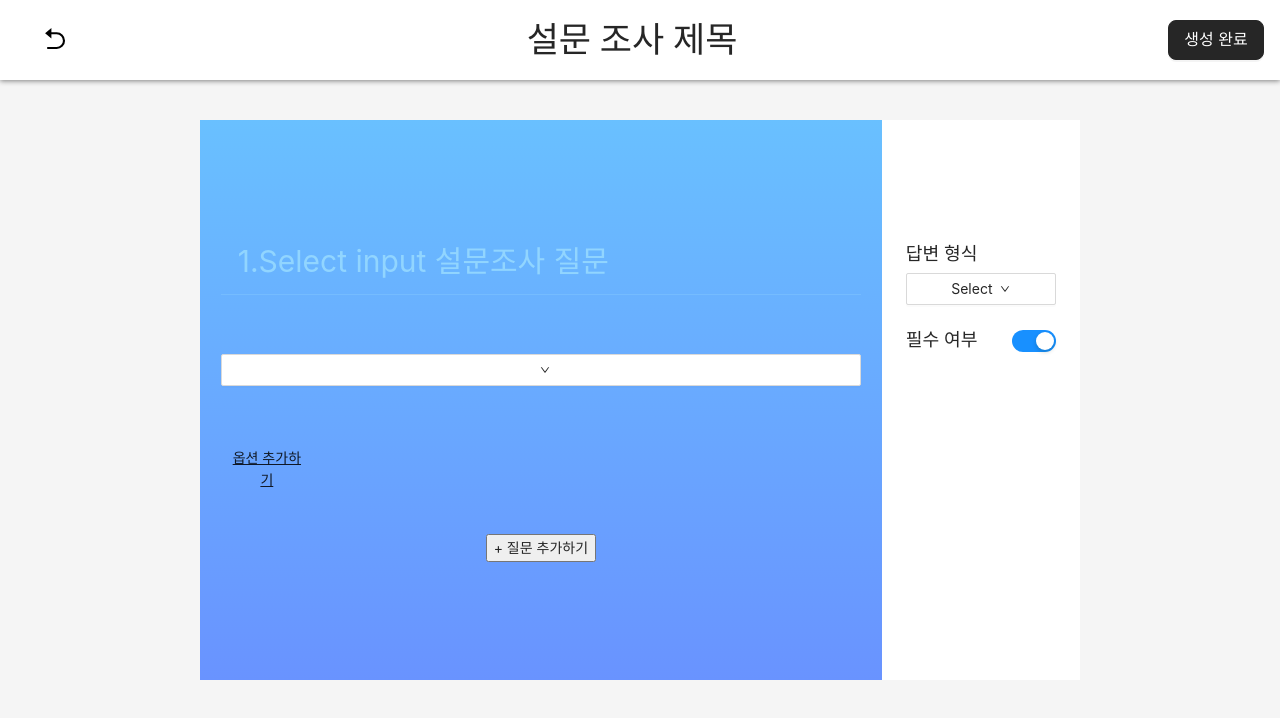
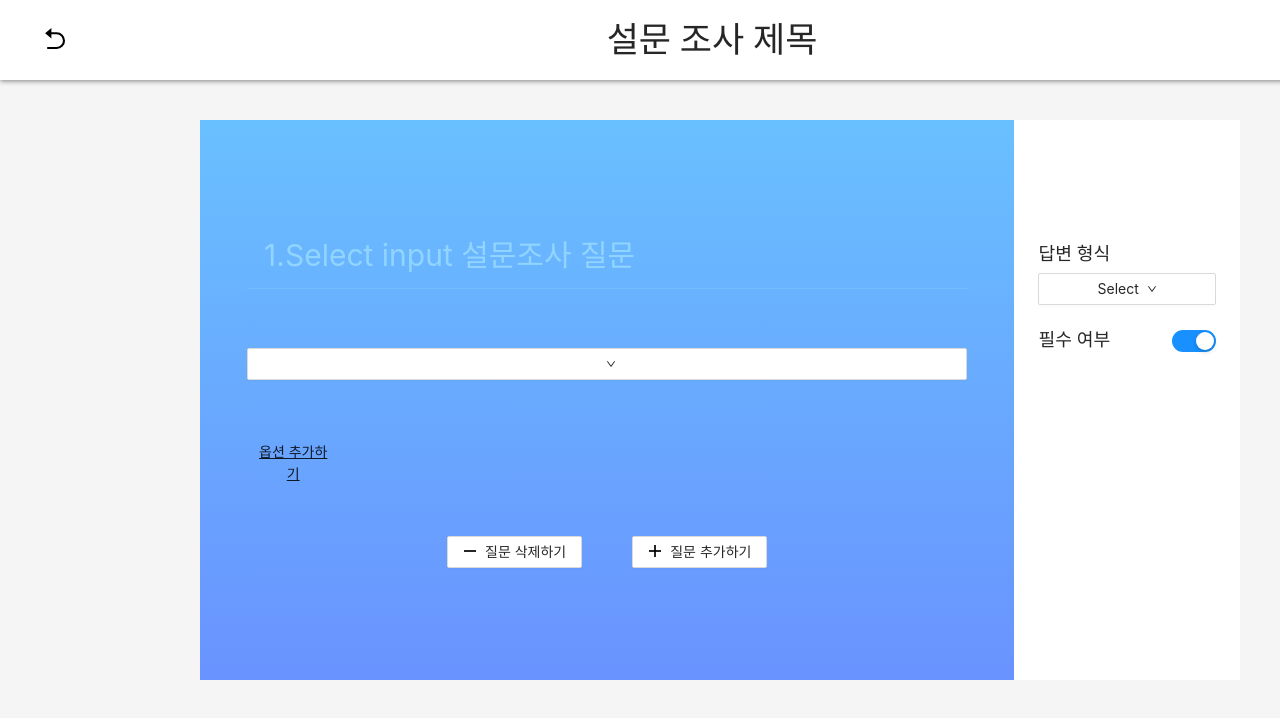
Before and after one commit to 304HO/advanced-project-7-6, a React (Create React App) app: page /CreateSurveySelectInput in a window 1280 px wide. Shown: the top 718 px of the page. Built offline with nearby package versions, Linux system fonts and the light colour scheme; a web font is replaced by a local one.

Commit message:
update css

```diff
--- a/src/components/ContentBackground.tsx
+++ b/src/components/ContentBackground.tsx
@@ -7,12 +7,15 @@ type BackgroundPropsType = {
 };
 
 const StyledBackground = styled.div`
+  /* border: 3px solid gold; */
   background-color: #f5f5f5;
   height: 100%;
   width: 100%;
   padding: 120px 200px;
 `;
 const StyledContent = styled.div`
+  /* border: 3px solid green; */
+  min-width: 1040px;
   display: flex;
   flex-direction: row;
   width: 100%;
--- a/src/components/Header.tsx
+++ b/src/components/Header.tsx
@@ -5,7 +5,38 @@ import { useNavigate } from "react-router-dom";
 import { RiArrowGoBackFill } from "react-icons/ri";
 import { Button } from "antd";
 
+type HeaderProps = {
+  visibility?: string;
+  surveyData?: any;
+};
+
+function Header({ surveyData }: HeaderProps) {
+  const navigate = useNavigate();
+  const onClickBackButtonHandler = () => {
+    navigate(-1);
+  };
+  const visibility = surveyData !== undefined ? "none" : "hidden";
+  const onClickSubmitHandler = (surveyData: any) => {
+    localStorage.setItem("surveyData", JSON.stringify(surveyData));
+    navigate("/");
+  };
+  return (
+    <StyledHeader>
+      <StyledBackButton onClick={onClickBackButtonHandler}>
+        <RiArrowGoBackFill size={"1.8em"}></RiArrowGoBackFill>
+      </StyledBackButton>
+      <StyledText>{`설문 조사 제목`}</StyledText>
+      <StyledAntdButton onClick={() => onClickSubmitHandler(surveyData)} visibility={visibility} type="primary" size={"large"}>
+        생성 완료
+      </StyledAntdButton>
+    </StyledHeader>
+  );
+}
+
+export default Header;
+
 const StyledHeader = styled.header`
+  min-width: 1440px;
   position: fixed;
   height: 80px;
   top: 0;
@@ -53,33 +84,3 @@ const StyledBackButton = styled.button`
   margin: 0 1em;
   width: 6em;
 `;
-
-type HeaderProps = {
-  visibility?: string;
-  surveyData?: any;
-};
-
-function Header({ surveyData }: HeaderProps) {
-  const navigate = useNavigate();
-  const onClickBackButtonHandler = () => {
-    navigate(-1);
-  };
-  const visibility = surveyData !== undefined ? "none" : "hidden";
-  const onClickSubmitHandler = (surveyData: any) => {
-    localStorage.setItem("surveyData", JSON.stringify(surveyData));
-    navigate("/");
-  };
-  return (
-    <StyledHeader>
-      <StyledBackButton onClick={onClickBackButtonHandler}>
-        <RiArrowGoBackFill size={"1.8em"}></RiArrowGoBackFill>
-      </StyledBackButton>
-      <StyledText>{`설문 조사 제목`}</StyledText>
-      <StyledAntdButton onClick={() => onClickSubmitHandler(surveyData)} visibility={visibility} type="primary" size={"large"}>
-        생성 완료
-      </StyledAntdButton>
-    </StyledHeader>
-  );
-}
-
-export default Header;
--- /dev/null
+++ b/src/components/MinusButton.js
@@ -0,0 +1,13 @@
+import React from "react";
+import "antd/dist/antd.css";
+import { Button } from "antd";
+import { MinusOutlined } from "@ant-design/icons";
+
+const MinusButton = () => (
+  <Button>
+    <MinusOutlined />
+    질문 삭제하기
+  </Button>
+);
+
+export default MinusButton;
--- /dev/null
+++ b/src/components/PlusButton.js
@@ -0,0 +1,13 @@
+import React from "react";
+import "antd/dist/antd.css";
+import { Button } from "antd";
+import { PlusOutlined } from "@ant-design/icons";
+
+const PlusButton = () => (
+  <Button>
+    <PlusOutlined />
+    질문 추가하기
+  </Button>
+);
+
+export default PlusButton;
--- a/src/pages/CreateSurveyDefault.tsx
+++ b/src/pages/CreateSurveyDefault.tsx
@@ -3,6 +3,7 @@ import styled from "styled-components";
 import { useNavigate } from "react-router-dom";
 import { defaultSurveyDataTypes } from "../common/constants";
 import ContentBackground from "../components/ContentBackground";
+import PlusButton from "../components/PlusButton";
 
 type CreateSurveyDefaultProps = {
   surveyData: any;
@@ -36,8 +37,10 @@ function CreateSurveyDefault({ surveyData, setSurveyData }: CreateSurveyDefaultP
               placeholder="  문서 설명"
             />
           </LeftItemContainer>
-          <button onClick={() => createsurvey()}>+ 설문조사 생성하기</button>
-          <div>Enter키를 눌러주세요 </div>
+          <ButtonContainer onClick={() => createsurvey()}>
+            <PlusButton />
+            <div>Enter키를 눌러주세요 </div>
+          </ButtonContainer>
         </LeftContainer>
       </ContentBackground>
     </RootContainer>
@@ -46,16 +49,25 @@ function CreateSurveyDefault({ surveyData, setSurveyData }: CreateSurveyDefaultP
 
 export default CreateSurveyDefault;
 
+const ButtonContainer = styled.div`
+  display: flex;
+  flex-direction: row;
+  align-items: center;
+  gap: 35px;
+`;
+
 const LeftItemContainer = styled.div`
   /* border: 3px solid black; */
+  min-width: 1040px;
   display: flex;
   flex-direction: column;
+  align-items: center;
   gap: 60px;
 `;
 
 const InputBox = styled.input`
   display: block;
-  width: 50vw;
+  width: 720px;
   font-family: inherit;
   padding: 0 0 8px;
   font-size: 30px;
@@ -73,9 +85,8 @@ const LeftContainer = styled.div`
   /* justify-content: center; */
   align-items: center;
   /* flex-direction: column; */
-  gap: 5vw;
+  gap: 72px;
   background: linear-gradient(180deg, #69c0ff 0%, #6993ff 100%);
-
   width: 100%;
   min-height: 100%;
   display: flex;
--- a/src/pages/CreateSurveySelectInput.tsx
+++ b/src/pages/CreateSurveySelectInput.tsx
@@ -6,6 +6,8 @@ import SelectOptionModal from "../components/SelectOptionModal";
 import { Button, Dropdown, Menu } from "antd";
 import { DownOutlined } from "@ant-design/icons";
 import ContentBackground from "../components/ContentBackground";
+import PlusButton from "../components/PlusButton";
+import MinusButton from "../components/MinusButton";
 
 type CreateSurveySelectInputProps = {
   surveyData: any;
@@ -86,7 +88,10 @@ function CreateSurveySelectInput({ surveyData, setSurveyData }: CreateSurveySele
               </Dropdown>
               <AddOptionButton onClick={onClickHandler}>옵션 추가하기</AddOptionButton>
             </LeftItemContainer>
-            <button>+ 질문 추가하기</button>
+            <ButtonContainer>
+              <MinusButton />
+              <PlusButton />
+            </ButtonContainer>
           </LeftContainer>
           <RightContainer>
             <RightItemContainer>
@@ -127,7 +132,7 @@ const AddOptionButton = styled.button`
 
 const InputBox = styled.input`
   display: block;
-  width: 50vw;
+  width: 720px;
   font-family: inherit;
   padding: 0 0 8px;
   font-size: 30px;
@@ -140,8 +145,7 @@ const InputBox = styled.input`
 
 const RightContainer = styled.div`
   /* border: 3px solid gold; */
-  width: 20vw;
-  /* height: 100vh; */
+  width: 288px;
   display: flex;
   flex-direction: column;
   gap: 15px;
@@ -149,14 +153,9 @@ const RightContainer = styled.div`
 
 const LeftContainer = styled.div`
   /* border: 3px solid green; */
-  /* width: 80vw; */
-  /* display: flex; */
-  /* justify-content: center; */
   align-items: center;
-  /* flex-direction: column; */
-  gap: 5vw;
+  gap: 72px;
   background: linear-gradient(180deg, #69c0ff 0%, #6993ff 100%);
-
   width: 100%;
   min-height: 100%;
   display: flex;
@@ -171,3 +170,8 @@ const RootContainer = styled.div`
   width: 100%;
   height: 100vh;
 `;
+
+const ButtonContainer = styled.div`
+  display: flex;
+  gap: 50px;
+`;
--- a/src/pages/CreateSurveySelectInputDatePicker.jsx
+++ b/src/pages/CreateSurveySelectInputDatePicker.jsx
@@ -79,7 +79,7 @@ const RightItemContainer = styled.div`
 
 const InputBox = styled.input`
   display: block;
-  width: 50vw;
+  width: 720px;
   font-family: inherit;
   padding: 0 0 8px;
   font-size: 30px;
@@ -92,8 +92,7 @@ const InputBox = styled.input`
 
 const RightContainer = styled.div`
   /* border: 3px solid gold; */
-  width: 20vw;
-  /* height: 100vh; */
+  width: 288px;
   display: flex;
   flex-direction: column;
   gap: 15px;
@@ -101,9 +100,8 @@ const RightContainer = styled.div`
 
 const LeftContainer = styled.div`
   align-items: center;
-  gap: 5vw;
+  gap: 72px;
   background: linear-gradient(180deg, #69c0ff 0%, #6993ff 100%);
-
   width: 100%;
   min-height: 100%;
   display: flex;
--- a/src/pages/CreateSurveySelectInputRadio.jsx
+++ b/src/pages/CreateSurveySelectInputRadio.jsx
@@ -9,7 +9,6 @@ function CreateSurveySelectInputRadio({ surveyData, setSurveyData }) {
   const selectFormData = surveyData.formData[3];
   const [optionsData, setOptionsData] = React.useState(selectFormData.answer.inputOptions);
   const [open, setOpen] = React.useState(false);
-  const [radioValueDatas, setRadioValueDatas] = React.useState([...surveyData.formData[3].answer.inputOptions]);
 
   const onClose = (type) => {
     if (type === "success") {
@@ -126,7 +125,7 @@ const RightItemContainer = styled.div`
 
 const InputBox = styled.input`
   display: block;
-  width: 50vw;
+  width: 720px;
   font-family: inherit;
   padding: 0 0 8px;
   font-size: 30px;
@@ -139,8 +138,7 @@ const InputBox = styled.input`
 
 const RightContainer = styled.div`
   /* border: 3px solid gold; */
-  width: 20vw;
-  /* height: 100vh; */
+  width: 288px;
   display: flex;
   flex-direction: column;
   gap: 15px;
@@ -148,12 +146,8 @@ const RightContainer = styled.div`
 
 const LeftContainer = styled.div`
   /* border: 3px solid green; */
-  /* width: 80vw; */
-  /* display: flex; */
-  /* justify-content: center; */
   align-items: center;
-  /* flex-direction: column; */
-  gap: 5vw;
+  gap: 72px;
   background: linear-gradient(180deg, #69c0ff 0%, #6993ff 100%);
 
   width: 100%;
--- a/src/pages/CreateSurveySelectInputText.jsx
+++ b/src/pages/CreateSurveySelectInputText.jsx
@@ -67,7 +67,7 @@ const RightItemContainer = styled.div`
 
 const InputBox = styled.input`
   display: block;
-  width: 50vw;
+  width: 720px;
   font-family: inherit;
   padding: 0 0 8px;
   font-size: 30px;
@@ -80,8 +80,7 @@ const InputBox = styled.input`
 
 const RightContainer = styled.div`
   /* border: 3px solid gold; */
-  width: 20vw;
-  /* height: 100vh; */
+  width: 288px;
   display: flex;
   flex-direction: column;
   gap: 15px;
@@ -89,12 +88,8 @@ const RightContainer = styled.div`
 
 const LeftContainer = styled.div`
   /* border: 3px solid green; */
-  /* width: 80vw; */
-  /* display: flex; */
-  /* justify-content: center; */
   align-items: center;
-  /* flex-direction: column; */
-  gap: 5vw;
+  gap: 72px;
   background: linear-gradient(180deg, #69c0ff 0%, #6993ff 100%);
 
   width: 100%;
--- a/src/pages/Main.tsx
+++ b/src/pages/Main.tsx
@@ -6,6 +6,32 @@ import { ReactComponent as Icon } from "./../assets/images/checkList.svg";
 
 import { useNavigate } from "react-router-dom";
 import Header from "../components/Header";
+
+function Main() {
+  const navigate = useNavigate();
+
+  const onClickNavigateHandler = (path: string) => {
+    navigate(path);
+  };
+  return (
+    <>
+      <ContentBackground>
+        <StyledArticle>
+          <div>
+            <StyledH1>설문조사를 생성 또는 작동할 수 있습니다.</StyledH1>
+            <StyledButtons>
+              <Button onClick={() => onClickNavigateHandler("/CreateSurveyDefault")}>생성하기</Button>
+              <Button onClick={() => onClickNavigateHandler("/SubmitSurvey")}>작성하기</Button>
+            </StyledButtons>
+          </div>
+          <Icon></Icon>
+        </StyledArticle>
+      </ContentBackground>
+    </>
+  );
+}
+
+export default Main;
 
 const StyledArticle = styled.article`
   position: relative;
@@ -55,29 +81,3 @@ const StyledButtons = styled.div`
     color: var(--color--primary--blue--bl10);
   }
 `;
-
-function Main() {
-  const navigate = useNavigate();
-
-  const onClickNavigateHandler = (path: string) => {
-    navigate(path);
-  };
-  return (
-    <>
-      <ContentBackground>
-        <StyledArticle>
-          <div>
-            <StyledH1>설문조사를 생성 또는 작동할 수 있습니다.</StyledH1>
-            <StyledButtons>
-              <Button onClick={() => onClickNavigateHandler("/CreateSurveyDefault")}>생성하기</Button>
-              <Button onClick={() => onClickNavigateHandler("/SubmitSurvey")}>작성하기</Button>
-            </StyledButtons>
-          </div>
-          <Icon></Icon>
-        </StyledArticle>
-      </ContentBackground>
-    </>
-  );
-}
-
-export default Main;
```
